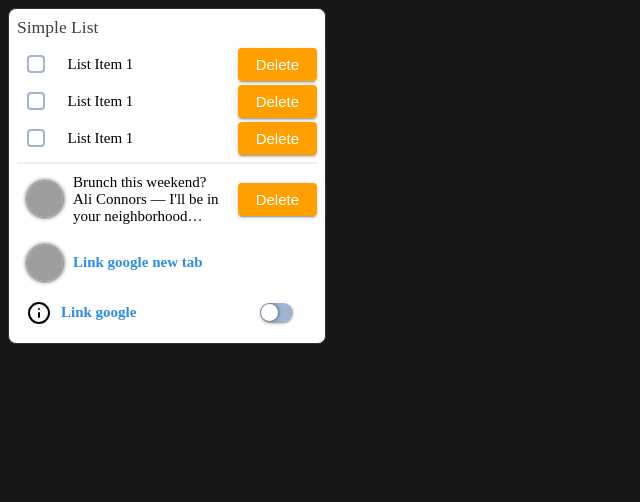
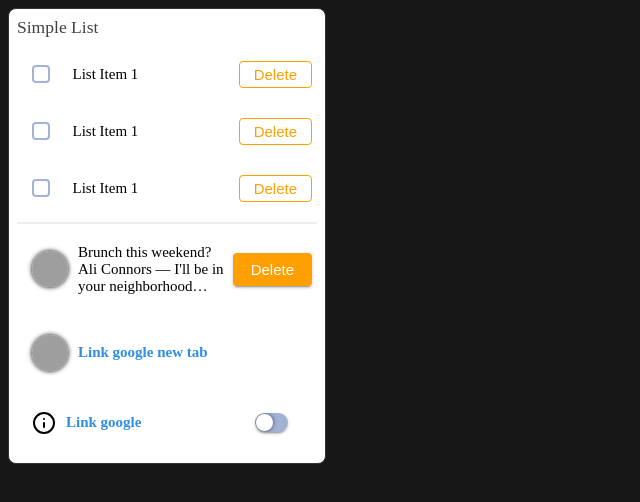
Before and after one commit to quanvan1999/ttg-react-component, a React (Create React App) app: page /quan in a window 1280 px wide. Shown: the top 502 px of the page, without its empty margins (0-640 px from the left). Built offline with nearby package versions, Linux system fonts and the light colour scheme; grey boxes are pictures that could not be loaded.

Commit message:
add animation listitem

```diff
--- a/src/Quan.js
+++ b/src/Quan.js
@@ -34,17 +34,17 @@ function Quan() {
               <ListItem>
                 <ListItem.Checkbox value="123"></ListItem.Checkbox>
                 <ListItem.Text>List Item 1</ListItem.Text>
-                <ListItem.Button color="warning">Delete</ListItem.Button>
+                <ListItem.Button  type="outline" color="warning">Delete</ListItem.Button>
               </ListItem>
               <ListItem>
                 <ListItem.Checkbox value="123"></ListItem.Checkbox>
                 <ListItem.Text>List Item 1</ListItem.Text>
-                <ListItem.Button color="warning">Delete</ListItem.Button>
+                <ListItem.Button type="outline" color="warning">Delete</ListItem.Button>
               </ListItem>
               <ListItem>
                 <ListItem.Checkbox value="123"></ListItem.Checkbox>
                 <ListItem.Text>List Item 1</ListItem.Text>
-                <ListItem.Button color="warning">Delete</ListItem.Button>
+                <ListItem.Button  type="outline" color="warning">Delete</ListItem.Button>
               </ListItem>
               </List>
               <List>
--- a/src/components/ListItem.js
+++ b/src/components/ListItem.js
@@ -1,5 +1,5 @@
 import React from 'react'
-import styled from 'styled-components'
+import styled, { keyframes } from 'styled-components'
 import PropTypes from 'prop-types'
 import RippleButton from "./RippleButton"
 import Avatar from "./elements/Avatar"
@@ -7,17 +7,36 @@ import Icon from "./elements/Icon";
 import Button from "./elements/Button"
 import Link from "./elements/Link";
 import { Checkbox, Toggle } from './elements'
+const ripple = keyframes`
+`;
 const StyleItem = styled.li`
     display:flex;
     margin:5px 0;
-    padding: 5px 10px;
+    padding: 15px;
     color:#000;
     background:transparent;
     align-items:center;
     position:relative;
+    &:hover::before{
+        opacity: 1;
+        transform: scale(1, 1);
+    }
+    &::before{
+        content: '';
+        position: absolute;
+        top: 0;
+        left: 0;
+        width: 100%;
+        height: 100%;
+        z-index: 1;
+        opacity: 0;
+        background-color: rgb(200 194 194 / 26%);
+        transition: all 0.5s;
+        transform: scale(0.5, 1);
+    }
     & button:last-child, label:last-child{
         position:absolute;
-        right:0;
+        right:5px;
     }
     & p , a{
         margin: 0 10px;
```
